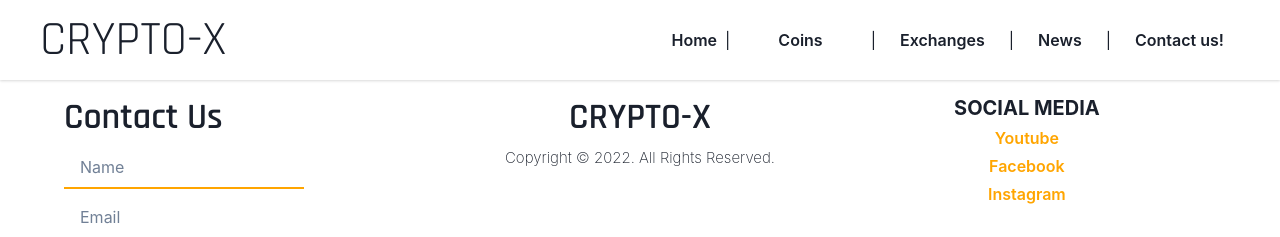
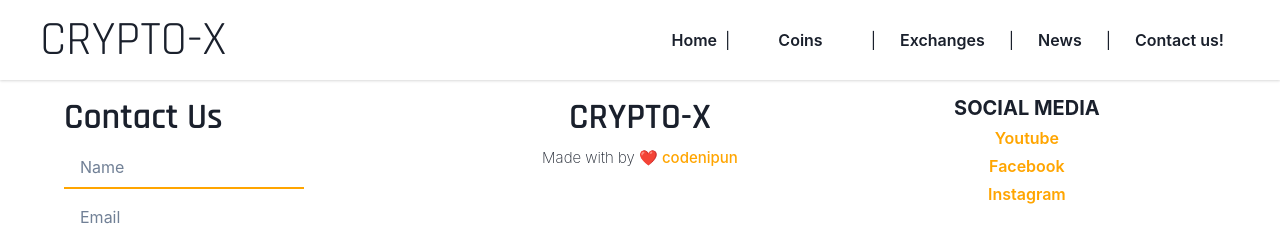
Before and after one commit to codenipun/CryptoX, a React (Create React App) app: page /coins in a window 1280 px wide. Shown: the top 237 px of the page. Built offline with nearby package versions, Linux system fonts and the light colour scheme; no server answers.

Commit message:
Footer updated

```diff
--- a/src/App.js
+++ b/src/App.js
@@ -10,6 +10,7 @@ import CryptoNews from "./Components/CryptoNews";
 import "../src/styles/newscard.scss";
 import "../src/styles/cryptonews.scss";
 import "../src/styles/home.scss";
+import "../src/styles/footer.scss";
 
 
 function App() {
--- a/src/Components/Footer.jsx
+++ b/src/Components/Footer.jsx
@@ -42,7 +42,7 @@ const Footer = () => {
                     textTransform={'uppercase'}
                     fontFamily={'Rajdhani'}
                 >crypto-X</Heading>
-                <Text fontSize={'15'} fontWeight={'thin'}>Copyright &copy; 2022. All Rights Reserved.</Text>
+                <Text fontSize={'15'} fontWeight={'thin'}>Made with by ❤️ <a className='gitAcc' href='https://www.github.com/codenipun'>codenipun</a></Text>
             </VStack>
             <VStack w='full'>
                 <Heading
--- /dev/null
+++ b/src/styles/footer.scss
@@ -0,0 +1,4 @@
+.gitAcc{
+    color: orange;
+    font-weight: 500;
+}
```
